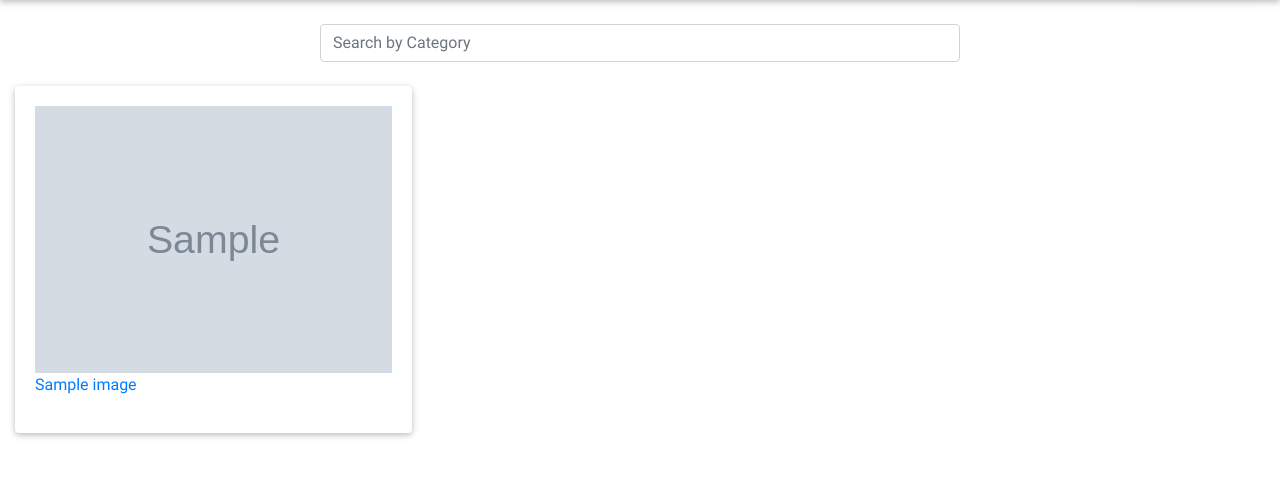
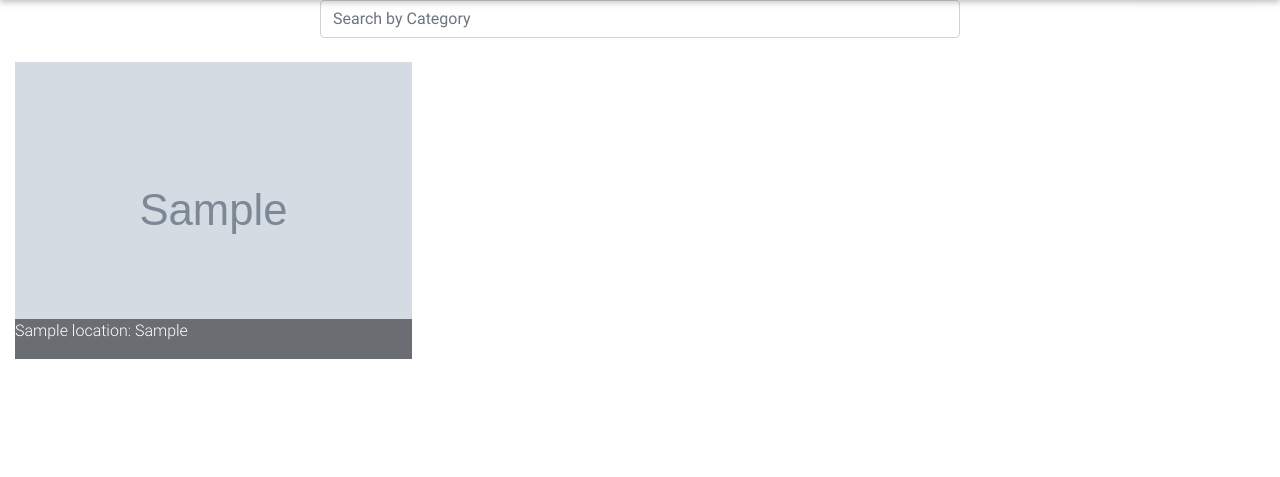
Before and after one commit to kipkemoimayor/Gallery_Studio, a Django app: page /location/1 in a window 1280 px wide. Shown: the part 62-539 px from the top of the page. Run offline with Django 3.2, Linux system fonts and the light colour scheme; tables that the repository leaves empty hold one stand-in row (values such as "Sample post"); grey boxes marked "Sample" are stand-in pictures; parts of the project's set-up code (start-up, migrations or seed data) failed here and were passed over; some libraries are stand-ins or nearby versions.

Commit message:
Created an hover effect on paragraphs

```diff
--- a/image_studio/templates/index.html
+++ b/image_studio/templates/index.html
@@ -22,7 +22,7 @@
       <div class="col-md-4">
         <div class=" view overlay ">
 
-            <a id="link1" data-toggle="modal" data-target="#{{image.name}}">
+            <a class="link" data-toggle="modal" data-target="#{{image.name}}">
             <img  class="img-fluid rgba-red-slight" src="{{image.image.url}}" alt="">
             <div class="mask flex-center waves-effect waves-light">
                 <p class="white-text">{{image.name}}</p>
--- a/image_studio/templates/location.html
+++ b/image_studio/templates/location.html
@@ -4,7 +4,7 @@
   {{block.super}}
   <div class="">
     <div class="">
-      <br>
+
     <div class="Xearch" >
       <form class=" class="Search" form group" action="index.html" method="post">
         <input placeholder="Search by Category" class="form-control" type="search" name="" value="">
@@ -20,21 +20,20 @@
     <div class="row">
       {%for image in images%}
       <div class="col-md-4">
-        <div class="card view overlay ">
-          <div class="card-body">
-            <a id="link1" data-toggle="modal" data-target="#{{image.name}}" href="">
-              <img id="{{image.id}}"  class="img-fluid rgba-red-slight" src="{{image.image.url}}" alt="">
-              <p>{{image.name}}</p>
-              <div class="mask flex-center waves-effect waves-light">
+        <div class=" view overlay ">
+
+            <a class="link" data-toggle="modal" data-target="#{{image.name}}">
+            <img  class="img-fluid rgba-red-slight" src="{{image.image.url}}" alt="">
+            <div class="mask flex-center waves-effect waves-light">
                 <p class="white-text">{{image.name}}</p>
-
-
-
+             </div>
+             <div class="bottom-left">
+               <p>{{image.decription}} location: {{image.locate}} </p>
              </div>
 
              </a>
 
-          </div>
+
 
 
         </div>
@@ -61,6 +60,7 @@
               <div class="modal-footer">
                 <button type="button" class="btn btn-secondary" data-dismiss="modal">Close</button>
                 <button type="button" class="btn btn-primary">Copy Link address</button>
+                <button type="button" class="btn btn-primary">Share</button>
               </div>
             </div>
           </div>
--- a/static/css/style.css
+++ b/static/css/style.css
@@ -40,6 +40,7 @@
     color: black;
 }
 .bottom-left{
+  transition: 300ms;
   position: absolute;
   bottom: 0.12px;
   left:0px;
```
Also changed, not shown: static/js/main.js (+3 -5 lines).
